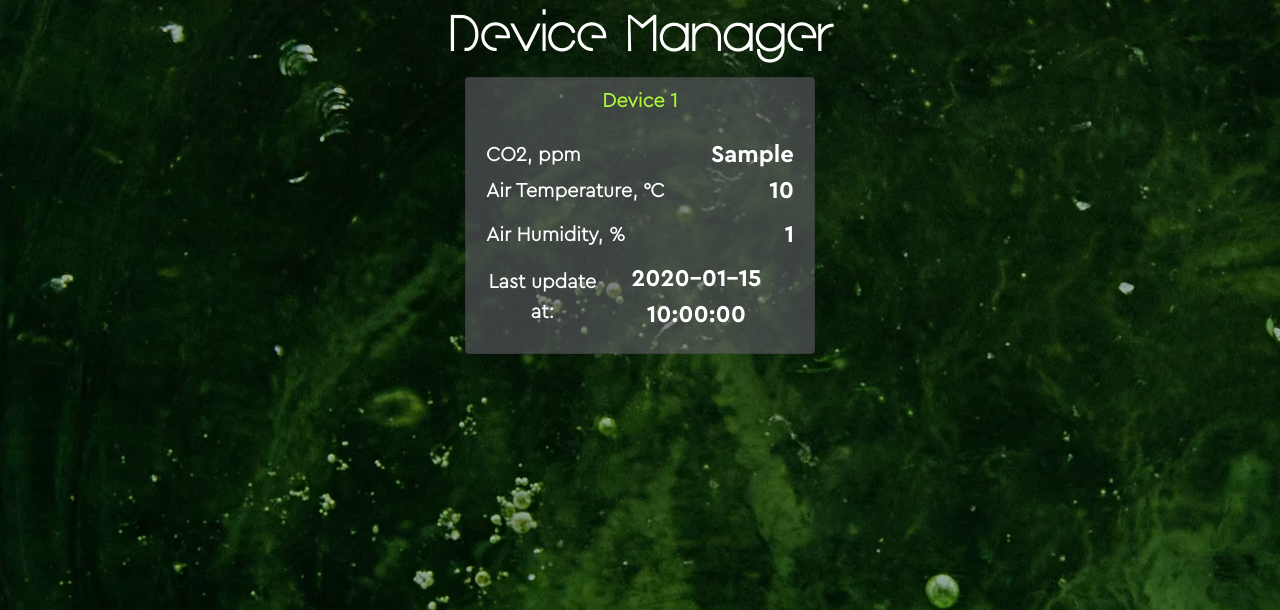
After one commit to Uniquemana/DataAlgaeTree, a Flask app: template templates/deviceManager.html in a window 1280 px wide. The commit adds this page. Shown: the top 610 px of the page. Run offline with Flask 3, Linux system fonts and the light colour scheme; the template is opened without the code that fills it: most values are stand-ins (such as "Sample title", 1, 10 or a date in 2020); some libraries are stand-ins or nearby versions.

Commit message:
Device Manager implementation

```diff
--- a/main.py
+++ b/main.py
@@ -16,6 +16,34 @@ app = Flask(__name__)
 def scan():
     return render_template('scan.html')
 
+@app.route('/')
+def device_manager():
+    # Fetch all devices and their data from Google Sheets
+    data = sheet.get_all_values()
+
+    # Get header row
+    header = data[0]
+
+    # Prepare the data for each device
+    devices = []
+    for row in data[1:]:
+        device_info = dict(zip(header, row))
+        device_info['timestamp'] = datetime.strptime(device_info['timestamp'], '%Y-%m-%d %H:%M:%S')
+        devices.append(device_info)
+
+    # Filter the devices to get the last data of each device
+    last_data_per_device = {}
+    for device in devices:
+        device_id = device['deviceID']
+        if device_id not in last_data_per_device:
+            last_data_per_device[device_id] = device
+        elif device['timestamp'] > last_data_per_device[device_id]['timestamp']:
+            last_data_per_device[device_id] = device
+
+    return render_template('deviceManager.html', devices=last_data_per_device.values())
+
+
+
 @app.route('/<deviceID>')
 def show_data(deviceID):
     if deviceID == 'favicon.ico':
@@ -26,6 +54,12 @@ def show_data(deviceID):
 
     # Get header row
     header = data[0]
+
+    #Currently generating grams of CO2
+    grams_co2 = 30
+
+    #Currentyl collecting in ppm
+    collecting_co2_ppm = 347
 
     # Find the rows with the matching deviceID
     filtered_data = []
@@ -53,9 +87,15 @@ def show_data(deviceID):
         }
 
 
+
           # Prepare the data for Chart.js
         labels = [timestamp.strftime('%m-%d %H:%M') for timestamp in device_info['timestamp']]
         co2_values = device_info['CO2']
+        air_temp_values = device_info['air_temp']
+        air_humid_values = device_info['air_humid']
+        left_water_temp = device_info['left_water_temp']
+        right_water_temp = device_info['right_water_temp']
+        tower_led_pwm = device_info['tower_led_pwm']
 
         # Render the data as JSON
         chart_data = {
@@ -67,15 +107,62 @@ def show_data(deviceID):
                     'backgroundColor': 'rgba(175, 248, 78, 0.5)',
                     'borderColor': 'rgba(175, 248, 78, 1)',
                     'borderWidth': 2
+                },
+                {
+                    'label': 'air_temp',
+                    'data': air_temp_values,
+                    'backgroundColor': 'rgba(239, 98, 98, 0.5)',
+                    'borderColor': 'rgba(239, 98, 98, 1)',
+                    'borderWidth': 2
+                },
+                {
+                    'label': 'air_humid',
+                    'data': air_humid_values,
+                    'backgroundColor': 'rgba(239, 98, 98, 0.5)',
+                    'borderColor': 'rgba(239, 98, 98, 1)',
+                    'borderWidth': 2
+                },
+                {
+                    'label': 'left_water_temp',
+                    'data': left_water_temp,
+                    'backgroundColor': 'rgba(20, 195, 142, 0.5)',
+                    'borderColor': 'rgba(20, 195, 142, 1)',
+                    'borderWidth': 2
+                },
+                {
+                    'label': 'right_water_temp',
+                    'data': right_water_temp,
+                    'backgroundColor': 'rgba(20, 195, 189, 0.5)',
+                    'borderColor': 'rgba(20, 195, 189, 1)',
+                    'borderWidth': 2
+                },
+                {
+                    'label': 'tower_led_pwm',
+                    'data': tower_led_pwm,
+                    'backgroundColor': 'rgba(221, 88, 214, 0.5)',
+                    'borderColor': 'rgba(221, 88, 214, 1)',
+                    'borderWidth': 2
                 }
             ]
         }
 
         # Convert the chart data to JSON format with proper escaping
         co2_values = device_info['CO2']
+        air_temp_values = device_info['air_temp']
+        air_humid_values = device_info['air_humid']
+        left_water_temp = device_info['left_water_temp']
+        right_water_temp = device_info['right_water_temp']
+        tower_led_pwm = device_info['tower_led_pwm']
+
         print("CO2 values:", co2_values)
+        print("Air Temperature values:", air_temp_values)
+        print("Air Humidity values:", air_humid_values)
+        print("Air Left Water Temperature values:", left_water_temp)
+        print("Air Right Water Temperature values:", right_water_temp)
+        print("Tower LED pwm values:", tower_led_pwm)
+
         chart_json = json.dumps(chart_data, indent=None)
-        return render_template('data.html', device_info=device_info, deviceID=deviceID, chart_json=chart_json)
+        return render_template('data.html', device_info=device_info, deviceID=deviceID, chart_json=chart_json, collecting_co2_ppm=collecting_co2_ppm, grams_co2=grams_co2)
 
 
 @app.route('/', methods=['GET', 'POST'])
--- /dev/null
+++ b/static/deviceManager.css
@@ -0,0 +1,146 @@
+@font-face{
+    font-family: 'algae-tree-main-font';
+    src: url('fonts/Arual.ttf')  format('truetype');
+  }
+
+  @font-face{
+    font-family: 'algae-tree-light-paragraph-font';
+    src: url('fonts/CeraProLight.otf')  format('opentype');
+  }
+
+  @font-face{
+    font-family: 'algae-tree-bold-paragraph-font';
+    src: url('fonts/CeraProBold.otf')  format('opentype');
+  }
+  h1{
+    margin-top: 0.7rem;
+    margin-bottom: 0.5rem;
+    font-size: 48px;
+    font-weight: bold;
+    text-align: center;
+    font-family: 'algae-tree-main-font';
+    color: #fff;
+  }
+
+  h2{
+    margin-top: 0.2rem;
+    margin-bottom: 1.5rem;
+    font-size: 1.25rem;
+    font-weight: bold;
+    text-align: center;
+    font-family: 'algae-tree-light-paragraph-font';
+    color: #AEF938;
+  }
+
+  h5{
+    font-family: 'algae-tree-light-paragraph-font';
+    font-size: 25px;
+  }
+
+  .mb-4, .my-4 {
+    margin-bottom: 0.5rem!important;
+  }
+
+
+  .card{
+    background-color: rgba(104, 101, 111, 0.57);
+  }
+
+  .grid-box {
+    width: 100%;
+    display: grid;
+    grid-template-columns: repeat(3, 1fr);
+    grid-gap: 1rem;
+    margin-bottom: 2rem;
+    }
+
+    .grid-box .box {
+    background-color: #fff;
+    color: #000;
+    padding: 1rem;
+    border-radius: 5px;
+    font-size: 1.5rem;
+    display: flex;
+    flex-direction: column;
+    justify-content: center;
+    align-items: center;
+    }
+
+    .grid-box .box .label {
+    font-weight: bold;
+    font-size: 1rem;
+    margin-bottom: 0.5rem;
+    }
+
+    @media (min-width: 360px) {
+    .grid-box {
+    grid-template-columns: repeat(3, 1fr);
+    }
+    }
+
+    @media (min-width: 768px) {
+    .grid-box {
+    grid-template-columns: repeat(6, 1fr);
+    }
+    }
+
+
+ /* adjust positioning of section1 and section2 */
+ .section1,
+ .section2 {
+ padding: 2rem;
+ padding-bottom: 0rem;
+ box-sizing: border-box;
+ }
+
+.card-body {
+ -ms-flex: 1 1 auto;
+ flex: 1 1 auto;
+ min-height: 1px;
+ padding: 1.25rem;
+ padding-top: 0.5rem;
+}
+
+ .section1 {
+ grid-row: 1;
+ }
+
+ .section2 {
+ grid-row: 2;
+ padding-top: 0.5rem;
+ }
+
+ @media (min-width: 576px) {
+ .section1,
+ .section2 {
+ padding: 1rem;
+ }
+ }
+
+ /* style changes for the first box */
+ .co2-value {
+    color: #fff;
+    font-size: 4rem;
+    font-weight: bold;
+    text-align: center;
+    line-height: 1;
+    margin-bottom: 0;
+    font-family: 'algae-tree-bold-paragraph-font';
+ }
+
+ .co2-label {
+    color: #fff;
+    font-weight: bold;
+    font-size: 1.25rem;
+    text-align: center;
+    font-family: 'algae-tree-light-paragraph-font';
+ }
+ .airco2-value,
+ .airtemp-value,
+ .airhumid-value {
+    color: #fff;
+    font-size: 1.5rem;
+    font-weight: bold;
+    text-align: center;
+    font-family: 'algae-tree-bold-paragraph-font';
+ }
--- /dev/null
+++ b/templates/deviceManager.html
@@ -0,0 +1,48 @@
+<!DOCTYPE html>
+<html>
+    <head>
+        <title>Data-AlgaeTree Device Manager</title>
+        <meta name="viewport" content="width=device-width, initial-scale=1">
+        <link rel="stylesheet" href="https://maxcdn.bootstrapcdn.com/bootstrap/4.5.2/css/bootstrap.min.css">
+        <link rel="stylesheet" href="{{url_for('static', filename='deviceManager.css')}}"/>
+        <style>
+            body {
+                background-image: url("{{ url_for('static', filename='ATbg.png') }}");
+            }
+        </style>
+    </head>
+    <body>
+        <div class="container">
+            <h1 class="text-center">Device Manager</h1>
+            <div class="row justify-content-center">
+                {% for device in devices %}
+                    <div class="col-md-6 col-lg-4 mb-3">
+                        <a href="{{ url_for('show_data', deviceID=device['deviceID']) }}" class="card-link">
+                            <div class="card h-100">
+                                <div class="card-body">
+                                    <h2 class="text-center">Device {{ device['deviceID'] }}</h2>
+                                    <div class="d-flex justify-content-between align-items-center">
+                                        <div class="co2-label">CO2, ppm</div>
+                                        <div class="airco2-value">{{ device['CO2'] }}</div>
+                                    </div>
+                                    <div class="d-flex justify-content-between align-items-center">
+                                        <div class="co2-label">Air Temperature, &deg;C</div>
+                                        <div class="airtemp-value">{{ device['air_temp'] }}</div>
+                                    </div>
+                                    <div class="d-flex justify-content-between align-items-center mt-2">
+                                        <div class="co2-label">Air Humidity, %</div>
+                                        <div class="airhumid-value">{{ device['air_humid'] }}</div>
+                                    </div>
+                                    <div class="d-flex justify-content-between align-items-center mt-2">
+                                        <div class="co2-label">Last update at:</div>
+                                        <div class="airhumid-value">{{ device['timestamp'] }}</div>
+                                    </div>
+                                </div>
+                            </div>
+                        </a>
+                    </div>
+                {% endfor %}
+            </div>
+        </div>
+    </body>
+</html>
```
Also changed, not shown: static/appstyle.css (+11 -3 lines), static/locchart.js (+50 -2 lines), templates/data.html (+4 -4 lines).
